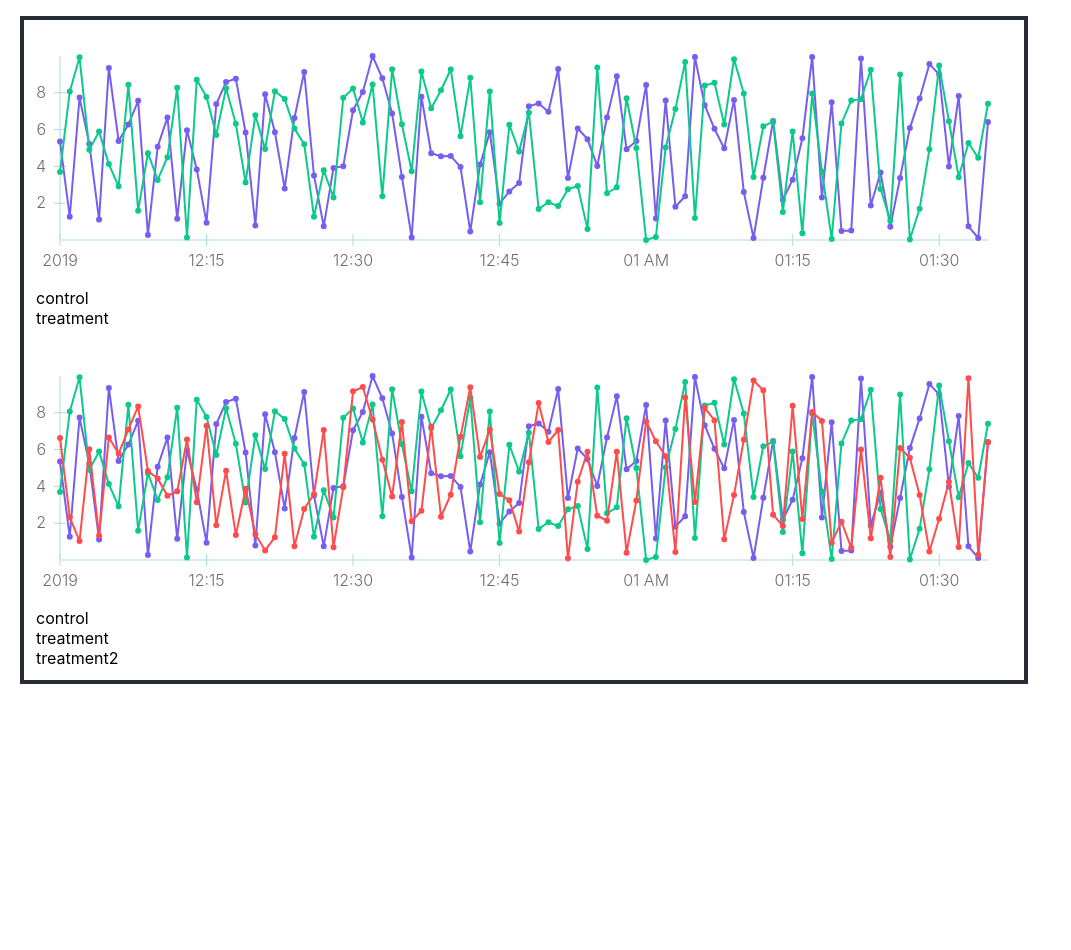
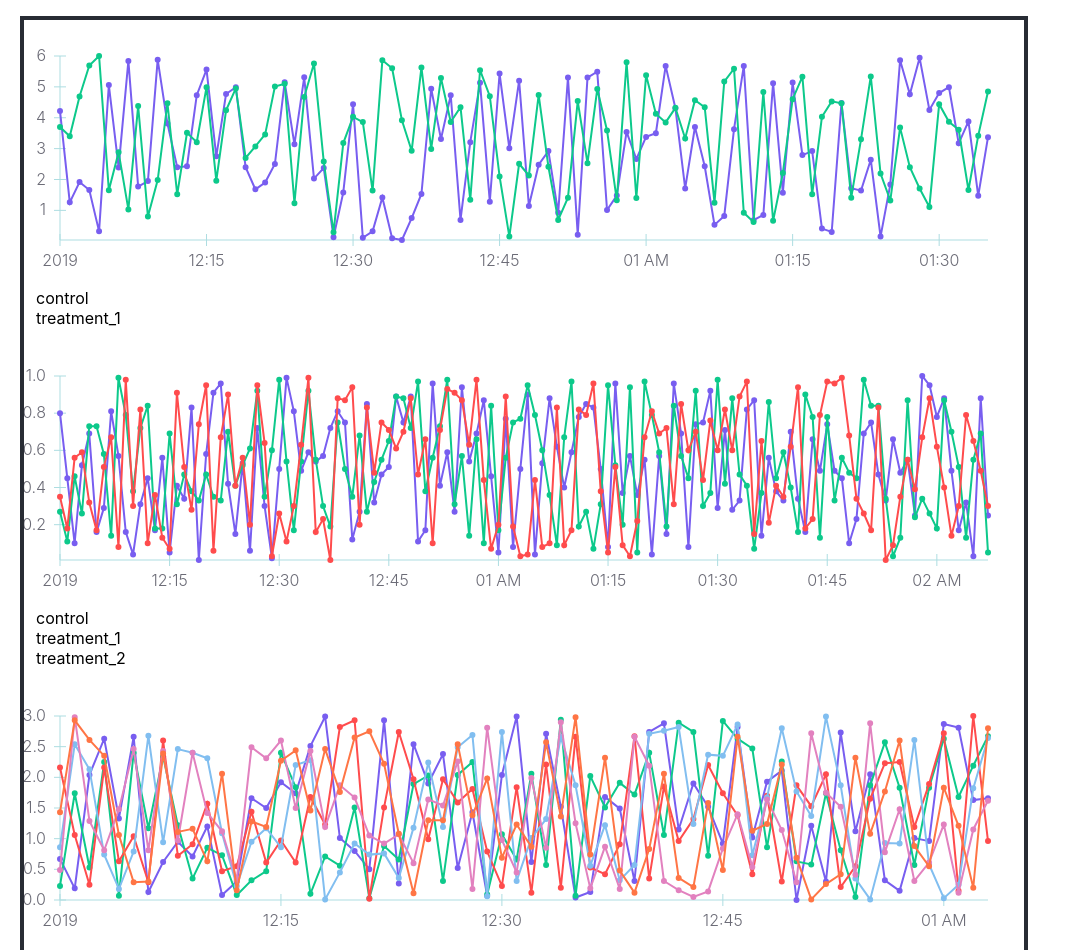
Before and after one commit to mrmcduff/graphexperiments, a React (Create React App) app in the folder graphix/: page / in a window 1280 px wide. Shown: the top 950 px of the page, without its empty margins (0-1071 px from the left). Before the commit the page ends 800 px from the top, so only its background shows below. Built offline with nearby package versions, Linux system fonts and the light colour scheme.

Commit message:
now making the graphs easier to generate

```diff
--- a/graphix/src/App.css
+++ b/graphix/src/App.css
@@ -1,5 +1,6 @@
 .App {
   text-align: center;
+  margin-bottom: 48px;
 }
 
 /* .App-logo {
--- a/graphix/src/App.tsx
+++ b/graphix/src/App.tsx
@@ -2,22 +2,29 @@ import React from 'react';
 import logo from './logo.svg';
 import './App.css';
 import { TimeSeries } from './TimeSeries';
-import { SampleData, colormap, SampleTriData } from 'fixtures';
+import { SampleData, colormap, SampleTriData, generateDataSet } from 'fixtures';
 
 const App: React.FC = () => {
-
+    const [twoMetricData, twoColorMap] = generateDataSet(2, 96, 6);
+    const [threeMetricData, threeColorMap] = generateDataSet(3, 128, 1);
+    const [sixMetricData, sixColorMap] = generateDataSet(6, 64, 3);
   return (
     <div className="App">
         <div className='leftPanel'>
             <TimeSeries
-                metricData = {SampleData}
+                metricData = {twoMetricData}
                 metricName = 'things_per_second'
-                colorMap={colormap}
+                colorMap={twoColorMap}
             />
             <TimeSeries
-                metricData = {SampleTriData}
+                metricData = {threeMetricData}
                 metricName = 'more_things_per_second'
-                colorMap={colormap}
+                colorMap={threeColorMap}
+            />
+            <TimeSeries
+                metricData = {sixMetricData}
+                metricName = 'more_things_per_second'
+                colorMap={sixColorMap}
             />
         </div>
     </div>
--- a/graphix/src/fixtures.ts
+++ b/graphix/src/fixtures.ts
@@ -1,4 +1,5 @@
 import { ChartData } from "./types";
+import { string } from "prop-types";
 
 const DATA_POINTS = 96;
 const valuesControl: number[] = Array.from({length: DATA_POINTS}, () => +(Math.random() * 10).toFixed(2));
@@ -66,3 +67,66 @@ export const COLOR_VIOLET = '#785EF0';
 colormap.set('control', COLOR_VIOLET);
 colormap.set('treatment', COLOR_GREEN);
 colormap.set('treatment2', COLOR_DESERT);
+const COLORS = [
+    COLOR_VIOLET,
+    COLOR_GREEN,
+    COLOR_DESERT,
+    COLOR_SKY,
+    COLOR_ROSE,
+    COLOR_ORANGE,
+    COLOR_ULTRAMARINE,
+    COLOR_SUNSHINE,
+    COLOR_AQUA]
+
+function generateColorMap(names: string[]): Map<string, string> {
+    const colorMap = new Map<string, string>();
+    names.forEach((name, index) => {
+        colorMap.set(name, COLORS[index % COLORS.length]);
+    });
+    return colorMap;
+}
+
+function generateNames(numVariants: number) : string[] {
+    if (numVariants < 1) {
+        return [];
+    }
+    const names = ['control'];
+    for (let i = 1; i < numVariants; i++) {
+        names.push(`treatment_${i}`);
+    }
+    return names;
+}
+
+function generateDates(numPoints: number): Date[] {
+    if (numPoints < 1 || numPoints >= 3600) {
+        return [];
+    }
+    return Array.from({length: numPoints}, (_, k) => new Date(`2019-01-01T${toTimeFragment(k)}:00.000Z`));
+}
+
+function generateValues(numPoints: number, rangeMultiplier: number): number[] {
+    if (numPoints < 1 || numPoints >= 3600) {
+        return [];
+    }
+    return Array.from({length: numPoints}, () => +(Math.random() * rangeMultiplier).toFixed(2));
+};
+
+export function generateDataSet(
+    numVariants: number,
+    numPoints: number,
+    rangeMultiplier: number) : [ChartData.MetricData, Map<string, string>] {
+    const names = generateNames(numVariants);
+    const dates = generateDates(numPoints);
+    if (names.length === 0 || dates.length === 0) {
+        return [{}, new Map<string, string>()];
+    }
+    const metricData = {};
+    names.forEach(name => {
+        const variantData: ChartData.VariantData = {
+            name,
+            data: zip(dates, generateValues(numPoints, rangeMultiplier)),
+        }
+        metricData[name] = variantData;
+    });
+    return [metricData, generateColorMap(names)];
+}
```
